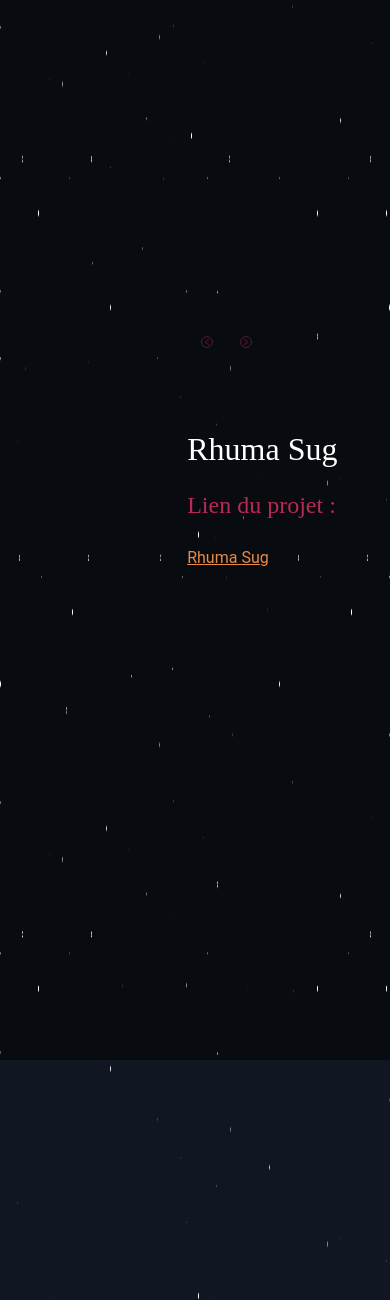
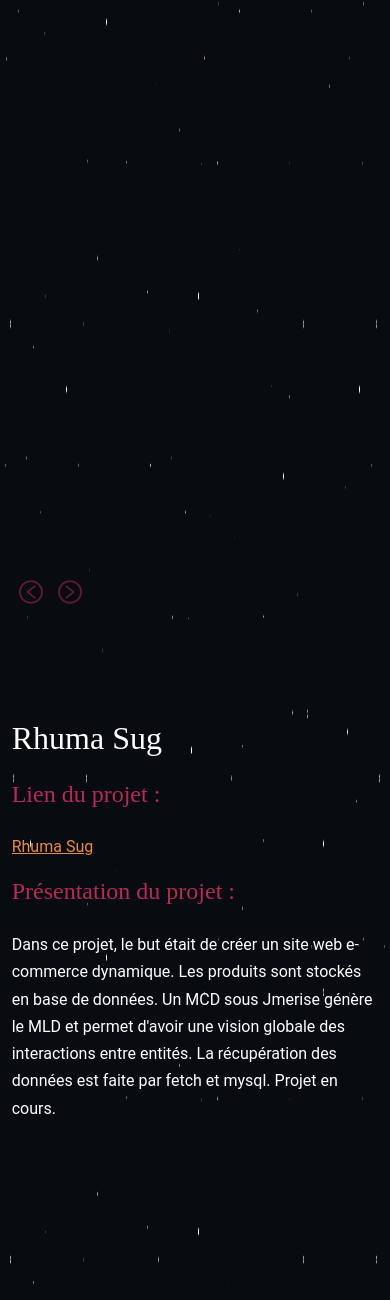
Before and after one commit to matthieudecournuaud/Portfolio, a PHP site: page / in a window 390 px wide; the page is wider, and only the part inside the window is pictured. Shown: the part 2840-4140 px from the top of that part. Run offline with PHP 8.4, Linux system fonts and the light colour scheme; some libraries are stand-ins or nearby versions.

Commit message:
nouvelle version responsive

```diff
--- a/css/style.css
+++ b/css/style.css
@@ -65,18 +65,12 @@ body main .containertexte2 .containerbloc2 .bloctexte2 #carouselExampleIndicator
 }
 @media screen and (max-width: 720px) {
   body main .containertexte2 .containerbloc2 .bloctexte2 #carouselExampleIndicators .carousel-inner .carousel-item.active {
-    max-height: 20vh;
-  }
-  body main .containertexte2 .containerbloc2 .bloctexte2 #carouselExampleIndicators .carousel-inner p {
-    display: none;
-  }
-  body main .containertexte2 .containerbloc2 .bloctexte2 #carouselExampleIndicators .carousel-inner .h3disparait {
-    display: none;
+    max-height: 80vh;
   }
 }
 body main .containertexte2 .containerbloc2 .bloctexte2 #carouselExampleIndicators .carousel-inner .articlecarousel {
   width: 100%;
-  height: 7vh;
+  height: 10vh;
   display: flex;
   justify-content: flex-start;
 }
@@ -86,18 +80,20 @@ body main .containertexte2 .containerbloc2 .bloctexte2 #carouselExampleIndicator
 }
 body main .containertexte2 .containerbloc2 .bloctexte2 #carouselExampleIndicators .carousel-inner .articlecarousel .buttoncarousel .carousel-control-prev {
   position: relative;
+  min-width: 6vw;
 }
 body main .containertexte2 .containerbloc2 .bloctexte2 #carouselExampleIndicators .carousel-inner .articlecarousel .buttoncarousel .carousel-control-prev .carousel-control-prev-icon {
   width: 10vw;
-  height: 10vh;
+  height: 6vh;
   background-image: url("../images/left.svg");
 }
 body main .containertexte2 .containerbloc2 .bloctexte2 #carouselExampleIndicators .carousel-inner .articlecarousel .buttoncarousel .carousel-control-next {
   position: relative;
+  min-width: 6vw;
 }
 body main .containertexte2 .containerbloc2 .bloctexte2 #carouselExampleIndicators .carousel-inner .articlecarousel .buttoncarousel .carousel-control-next .carousel-control-next-icon {
   width: 10vw;
-  height: 10vh;
+  height: 6vh;
   background-image: url("../images/right.svg");
 }
 body main .containertexte2 .containerbloc2 .bloctexte2 h2 {
@@ -159,15 +155,17 @@ body main .containertexte2 .containerbloc2 .containerh4 {
 }
 @media screen and (max-width: 700px) {
   body main .containertexte2 .containerbloc2 {
+    display: flex;
     align-items: center;
-    margin-left: 45%;
+    margin-left: 0%;
     height: 100%;
+    width: 100%;
   }
 }
 @media screen and (max-width: 700px) {
   body main .containertexte2 {
     justify-content: center;
-    max-height: 50%;
+    max-height: 80%;
     top: 100vh;
     border-radius: 0;
   }
@@ -1070,4 +1107,9 @@ body main #ballons #ballonsfloat .ballon3 img {
   body {
     height: 450vh;
   }
+}
+@media screen and (max-width: 390px) {
+  body {
+    height: 540vh;
+  }
 }/*# sourceMappingURL=style.css.map */
--- a/css/style.scss
+++ b/css/style.scss
@@ -59,37 +59,38 @@ body {
                             }
                             @media screen and ( max-width: 720px ) {
                                 .carousel-item.active {
-                                    max-height: 20vh;
+                                    max-height: 80vh;
                                 }
-                                p {
-                                    display: none;
-                                }
-                                .h3disparait {
-                                    display: none;
-                                }
+                                // p {
+                                //     // display: none;
+                                // }
+                                // .h3disparait {
+                                //     // display: none;
+                                // }
                             }
                             .articlecarousel {
                                 width: 100%;
-                                height: 7vh;
+                                height: 10vh;
                                 display: flex;
                                 justify-content: flex-start;
                                 .buttoncarousel {
                                     display: flex;
                                     justify-content: space-around;
-                                    // height: 5vh;
                                     .carousel-control-prev {
                                         position: relative;
+                                        min-width: 6vw;
                                         .carousel-control-prev-icon {
                                             width: 10vw;
-                                            height: 10vh;
+                                            height: 6vh;
                                             background-image: url("../images/left.svg");
                                         }
                                     }
                                     .carousel-control-next {
                                         position: relative;
+                                        min-width: 6vw;
                                         .carousel-control-next-icon {
                                             width: 10vw;
-                                            height: 10vh;
+                                            height: 6vh;
                                             background-image: url("../images/right.svg");
                                         }
                                     }
@@ -160,16 +161,18 @@ body {
             }
             @media screen and (max-width:700px) {
                 .containerbloc2 {
+                    display: flex;
                     align-items: center;
-                    margin-left: 45%;
+                    margin-left: 0%;
                     height: 100%;
+                    width: 100%;
                 }
             }
         }
         @media screen and (max-width:700px) {
             .containertexte2 {
                 justify-content: center;
-                max-height: 50%;
+                max-height: 80%;
                 top: 100vh;
                 border-radius: 0;
             }
@@ -975,3 +1017,8 @@ body {
        height: 450vh;
    }
 }
+@media screen and (max-width: 390px) {
+    body {
+        height: 540vh;
+    }
+ }
--- a/index.php
+++ b/index.php
@@ -4,7 +4,7 @@
 <head>
     <meta charset="UTF-8">
     <meta http-equiv="X-UA-Compatible" content="IE=edge">
-    <meta name="viewport" content="width=device-width, initial-scale=1.0">
+    <meta name="viewport" content="width=device-width, initial-scale=1.0" , maximum-scale=1, user-scalable=no>
     <link href="https://cdn.jsdelivr.net/npm/bootstrap@5.1.3/dist/css/bootstrap.min.css" rel="stylesheet" integrity="sha384-1BmE4kWBq78iYhFldvKuhfTAU6auU8tT94WrHftjDbrCEXSU1oBoqyl2QvZ6jIW3" crossorigin="anonymous">
     <link rel="stylesheet" href="./css/style.css">
     <script src="https://cdn.jsdelivr.net/npm/bootstrap@5.1.3/dist/js/bootstrap.bundle.min.js" integrity="sha384-ka7Sk0Gln4gmtz2MlQnikT1wXgYsOg+OMhuP+IlRH9sENBO0LRn5q+8nbTov4+1p" crossorigin="anonymous"></script>
@@ -56,7 +56,7 @@
                                 <h3>Lien du projet :</h3>
                                 <a href="https://github.com/matthieudecournuaud/Fiche-Profil" target="_blank">Fiche Profil</a>
                                 <h3 class="h3disparait">Présentation du projet :</h3>
-                                <p>Le but de ce projet était de découvrir CSS et javascript. On affiche les informations dans un rendu graphique permettant une compréhension rapide. Projet en cours.</p>
+                                <p>Le but de ce projet était de découvrir CSS et javascript. On affiche les informations dans un rendu graphique permettant une compréhension rapide. Découverte du Neumorphisme et adaptations de certaines animations au contenu. Les informations ne sont pas encore actualisées. Projet en cours. </p>
                                 <div class="containerh3">
                                     <h3>Languages utilisés :</h3>
                                     <h3 class="orange">Outils utilisés :</h3>
--- a/js/main.js
+++ b/js/main.js
@@ -32,9 +32,9 @@ function convertpxtovh(px) {
 }
 //----------------------------------------------Function voyageAnimate------------------------------------------------------//
 function voyageAnimate(position2, duree) {
-    voyage.animate([
+    voyage.animate(
         { transform: `translateY(${position2}vh)` }
-    ],
+        ,
         {
             duration: duree,
             fill: "forwards",
```
Also changed, not shown: other parts of css/style.css (+61 -22 lines), other parts of css/style.scss (+64 -25 lines), 2 other files.
